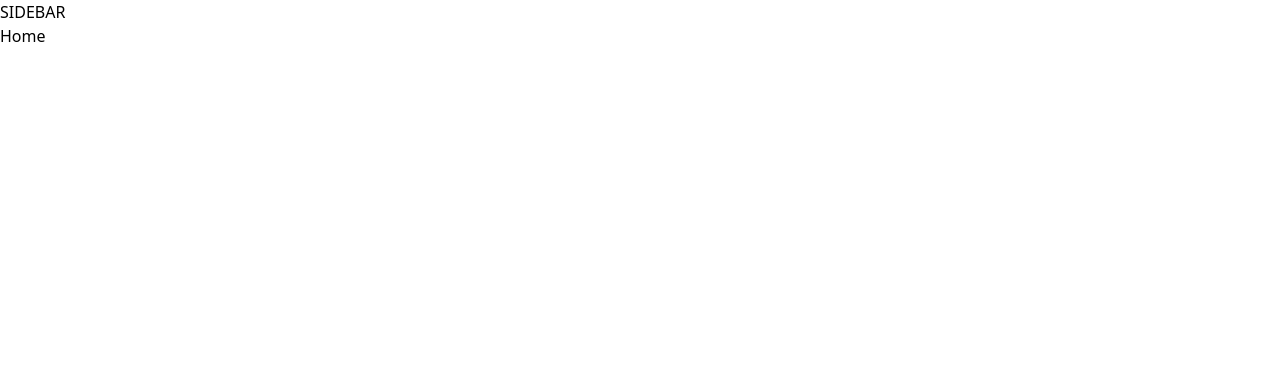
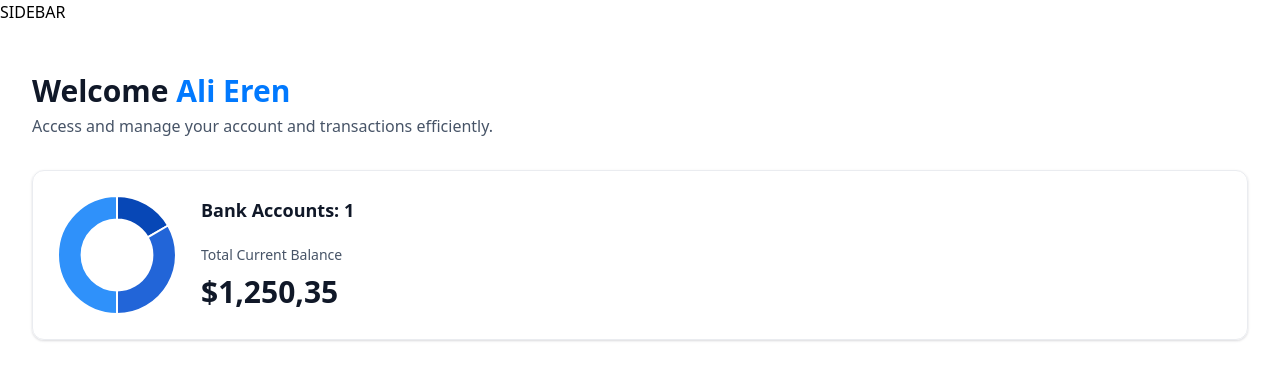
Before and after one commit to Alierenkayhan/Online-Banking-Platform, a Next.js app in the folder online_banking_platform/: page / in a window 1280 px wide. Shown: the top 380 px of the page. Built offline with nearby package versions, Linux system fonts and the light colour scheme.

Commit message:
Implement ChartJS and CountUp

```diff
--- a/online_banking_platform/app/(root)/page.tsx
+++ b/online_banking_platform/app/(root)/page.tsx
@@ -1,10 +1,27 @@
-import React from 'react'
+import HeaderBox from '@/components/HeaderBox'
+import TotalBalanceBox from '@/components/TotalBalanceBox'
 
 const Home = () => {
+    const loggedIn = { firstName: 'Ali Eren' }
     return (
-        <div>
-            Home
-        </div>
+        <section className='home'>
+            <div className='home-content'>
+                <header className='home-header'>
+                    <HeaderBox
+                        type="greeting"
+                        title="Welcome"
+                        user={loggedIn?.firstName || 'Guest'}
+                        subtext="Access and manage your account and transactions efficiently."
+                    />
+                    <TotalBalanceBox
+                        accounts={[]}
+                        totalBanks={1}
+                        totalCurrentBalance={1250.35}
+
+                    />
+                </header>
+            </div>
+        </section>
     )
 }
 
--- /dev/null
+++ b/online_banking_platform/components/AnimatedCounter.tsx
@@ -0,0 +1,17 @@
+'use client';
+import CountUp from 'react-countup'
+
+const AnimatedCounter = ({ amount }: { amount: number }) => {
+    return (
+        <div className='w-full'>
+            <CountUp
+                decimals={2}
+                decimal=','
+                prefix='$'
+                end={amount}
+            />
+        </div>
+    )
+}
+
+export default AnimatedCounter
--- /dev/null
+++ b/online_banking_platform/components/DoughnutChart.tsx
@@ -0,0 +1,32 @@
+'use client';
+import { Chart as ChartJS, ArcElement, Tooltip, Legend } from 'chart.js'
+import { Doughnut } from 'react-chartjs-2'
+
+ChartJS.register(ArcElement, Tooltip, Legend);
+
+const DoughnutChart = ({ accounts }: DoughnutChartProps) => {
+    const data = {
+        datasets: [
+            {
+                label: 'Banks',
+                data: [1250, 2500, 3750],
+                backgroundColor: ['#0747b6', '#2265d8', '#2f91fa']
+            }
+        ],
+        labels: ['Bank 1', 'Bank 2', 'Bank 3']
+    }
+
+    return <Doughnut
+        data={data}
+        options={{
+            cutout: '60%',
+            plugins: {
+                legend: {
+                    display: false
+                }
+            }
+        }}
+    />
+}
+
+export default DoughnutChart
--- /dev/null
+++ b/online_banking_platform/components/HeaderBox.tsx
@@ -0,0 +1,19 @@
+import React from 'react'
+
+function HeaderBox({ type = "title", title, user, subtext }: HeaderBoxProps) {
+    return (
+        <div className='header-box'>
+            <h1 className='header-box-title'>
+                {title}
+                {type === 'greeting' && (
+                    <span className='text-bankGradient'>
+                        &nbsp;{user}
+                    </span>
+                )}
+            </h1>
+            <p className='header-box-subtext'>{subtext}</p>
+        </div>
+    )
+}
+
+export default HeaderBox
--- /dev/null
+++ b/online_banking_platform/components/TotalBalanceBox.tsx
@@ -0,0 +1,33 @@
+
+import AnimatedCounter from './AnimatedCounter'
+import DoughnutChart from './DoughnutChart'
+
+const TotalBalanceBox = ({
+    accounts = [],
+    totalBanks,
+    totalCurrentBalance
+}: TotlaBalanceBoxProps) => {
+    return (
+        <section className='total-balance'>
+            <div className='total-balance-chart'>
+                <DoughnutChart accounts={accounts} />
+            </div>
+
+            <div className='flex flex-col gap-6'>
+                <h2 className='header-2'>
+                    Bank Accounts: {totalBanks}
+                </h2>
+                <div className='flex flex-col gap-2'>
+                    <p className='total-balance-label'>
+                        Total Current Balance
+                    </p>
+                    <div className='total-balance-amount flex-center gap-2'>
+                        <AnimatedCounter amount={totalCurrentBalance} />
+                    </div>
+                </div>
+            </div>
+        </section>
+    )
+}
+
+export default TotalBalanceBox
--- a/online_banking_platform/package.json
+++ b/online_banking_platform/package.json
@@ -10,11 +10,15 @@
   },
   "dependencies": {
     "@radix-ui/react-slot": "^1.1.0",
+    "chart.js": "^4.4.4",
     "class-variance-authority": "^0.7.0",
     "clsx": "^2.1.1",
     "lucide-react": "^0.438.0",
     "next": "14.2.7",
+    "query-string": "^9.1.0",
     "react": "^18",
+    "react-chartjs-2": "^5.2.0",
+    "react-countup": "^6.5.3",
     "react-dom": "^18",
     "tailwind-merge": "^2.5.2",
     "tailwindcss-animate": "^1.0.7"
```
Also changed, not shown: 1 other file (tests, documents, lock files or other folders).
